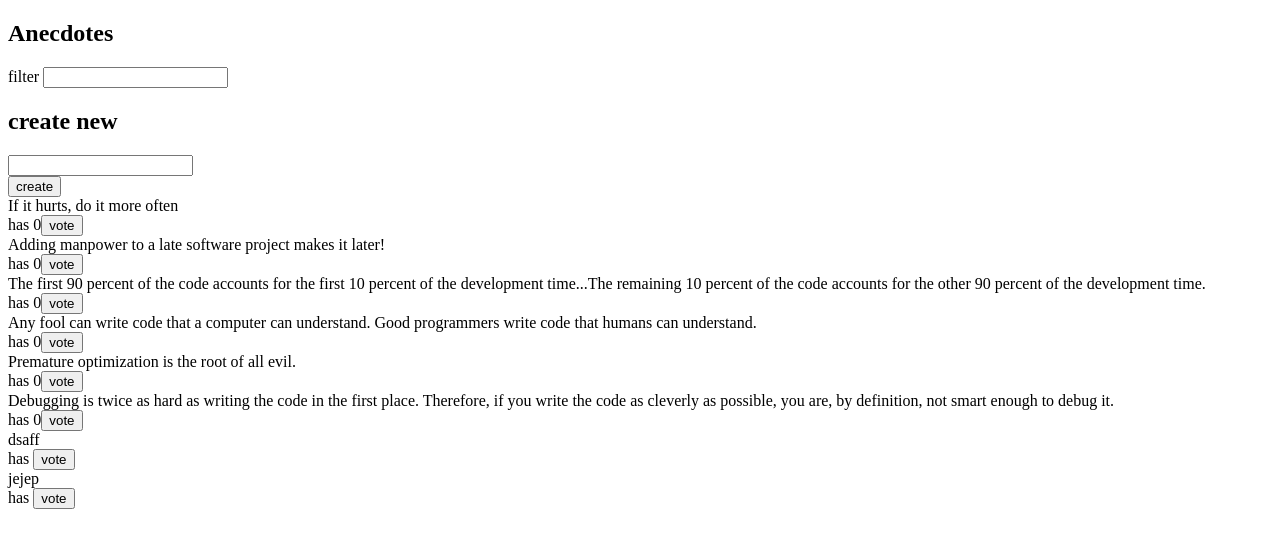
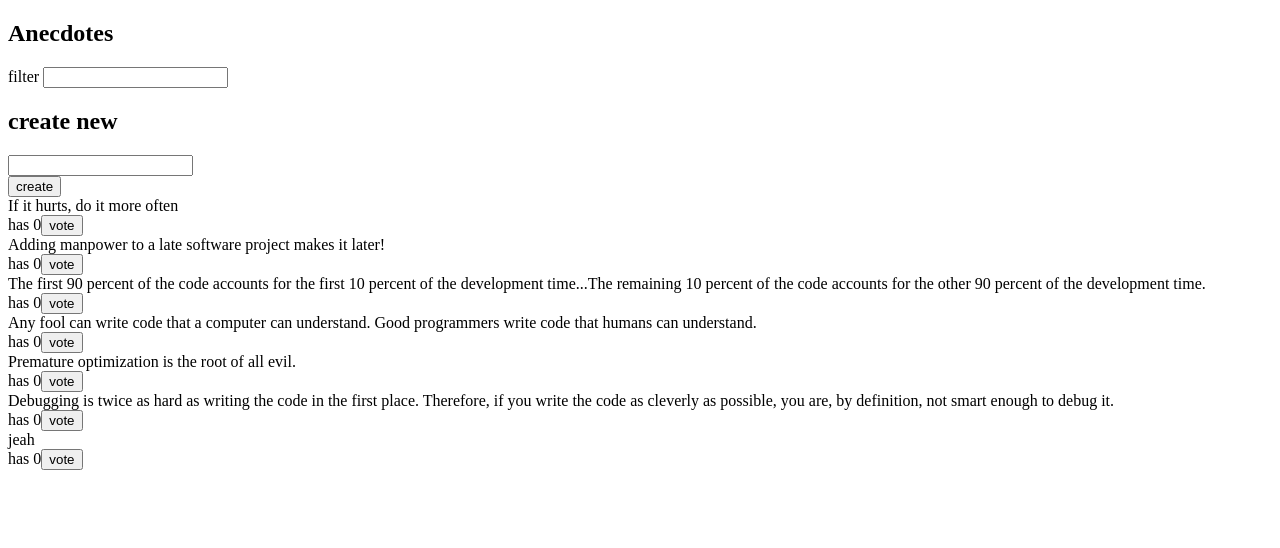
Before and after one commit to baritoni/full-stack-open, a React (Create React App) app in the folder osa 6/redux-anecdotes/: page / in a window 1280 px wide. Shown: the top 548 px of the page. Built offline with nearby package versions, Linux system fonts and the light colour scheme; data requests are answered from the project's data file.

Commit message:
tehtävä 6.15 valmiiksi

```diff
--- a/osa 6/redux-anecdotes/db.json
+++ b/osa 6/redux-anecdotes/db.json
@@ -31,14 +31,9 @@
       "votes": 0
     },
     {
-      "content": "dsaff",
-      "important": false,
-      "id": "GpS0QQc"
-    },
-    {
-      "content": "jejep",
-      "important": false,
-      "id": "QE0H7VK"
+      "content": "jeah",
+      "votes": 0,
+      "id": "HCcDA0G"
     }
   ]
 }
--- a/osa 6/redux-anecdotes/src/components/AnecdoteForm.js
+++ b/osa 6/redux-anecdotes/src/components/AnecdoteForm.js
@@ -15,6 +15,7 @@ const AnecdoteForm = () => {
 
     const message = `Added anecdote ${content}`
     const newAnecdote = await anecdoteService.createAnecdote(content)
+    console.log('newAnecdote', newAnecdote)
     dispatch(createAnecdote(newAnecdote))
     dispatch(notificationDisplay(message))
     setTimeout(() => {
--- a/osa 6/redux-anecdotes/src/services/anecdotes.js
+++ b/osa 6/redux-anecdotes/src/services/anecdotes.js
@@ -8,7 +8,7 @@ const getAll = async () => {
 }
 
 const createAnecdote = async (content) => {
-  const object = { content, important: false }
+  const object = { content, votes: 0 }
   const response = await axios.post(baseUrl, object)
   return response.data
 }
```
